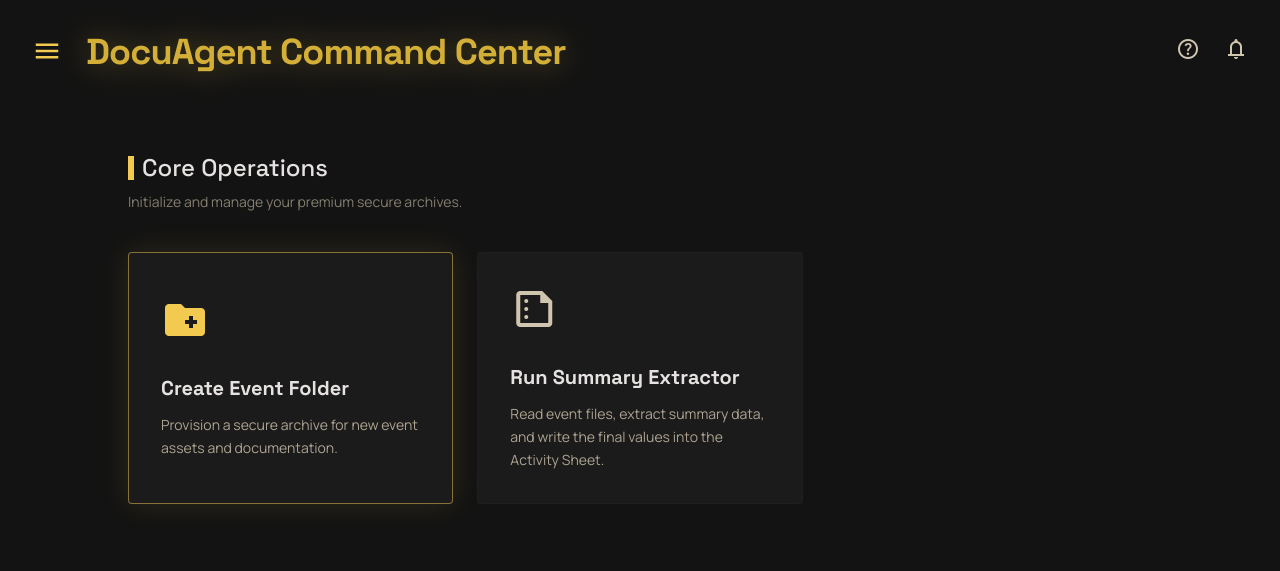
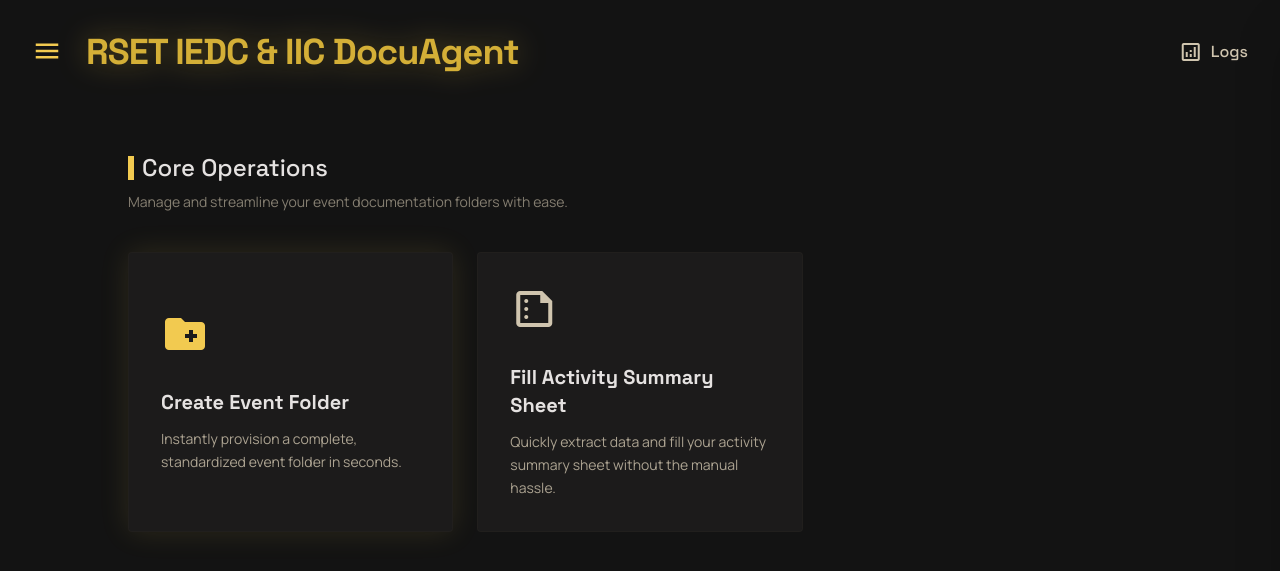
Before and after one commit to aleng13/Docu-Agent-IEDC-IIC, a Flask app: page / in a window 1280 px wide. Shown: the top 571 px of the page. Run offline with Flask 3, Linux system fonts and the light colour scheme; some libraries are stand-ins or nearby versions.

Commit message:
feat: add responsive dashboard UI with Tailwind CSS and main interaction script

```diff
--- a/src/interfaces/static/js/main.js
+++ b/src/interfaces/static/js/main.js
@@ -22,6 +22,12 @@ const summaryResultArea = document.getElementById('summaryResultArea');
 const summaryResultGrid = document.getElementById('summaryResultGrid');
 const summaryRowLabel = document.getElementById('summaryRowLabel');
 const btnCopyLink = document.getElementById('btnCopyLink');
+const btnOpenLogs = document.getElementById('btnOpenLogs');
+const btnCloseLogs = document.getElementById('btnCloseLogs');
+const logsPanel = document.getElementById('logsPanel');
+const globalLogsBody = document.getElementById('globalLogsBody');
+const btnClearGlobalLogs = document.getElementById('btnClearGlobalLogs');
+let globalLogPoll = null;
 
 const toggleMenu = (open) => {
     if (open) {
@@ -67,7 +73,7 @@ function setWorkflow(mode) {
     const createState = mode === 'create';
     const summaryState = mode === 'summary';
 
-    const activeCardClass = ['border-primary/50', 'shadow-[0_0_30px_rgba(242,202,80,0.12)]', 'bg-surface-container-highest'];
+    const activeCardClass = ['shadow-[0_0_30px_rgba(242,202,80,0.12)]', 'bg-surface-container-highest'];
     const inactiveCardClass = ['border-outline-variant/10'];
 
     [workflowCopy.create.card, workflowCopy.summary.card].forEach((card) => {
@@ -328,3 +334,51 @@ function copyToClipboard(e) {
         }
     });
 }
+
+const toggleLogsPanel = (open) => {
+    if (open) {
+        logsPanel.classList.remove('translate-x-full');
+        startGlobalLogPoll();
+    } else {
+        logsPanel.classList.add('translate-x-full');
+        stopGlobalLogPoll();
+    }
+};
+
+const startGlobalLogPoll = () => {
+    if (globalLogPoll) return;
+
+    const fetchGlobalLogs = async () => {
+        try {
+            const res = await fetch('/api/logs');
+            const data = await res.json();
+            if (data.logs) {
+                const lines = data.logs.split('\n');
+                let html = '';
+                lines.forEach(line => {
+                    if (line.trim()) {
+                        html += `<p class="mb-1 border-l-2 border-primary/20 pl-3 py-0.5 hover:bg-white/5 transition-colors">${line}</p>`;
+                    }
+                });
+                globalLogsBody.innerHTML = html;
+                globalLogsBody.scrollTop = globalLogsBody.scrollHeight;
+            }
+        } catch (e) {
+            console.error("Global log poll error", e);
+        }
+    };
+
+    fetchGlobalLogs();
+    globalLogPoll = setInterval(fetchGlobalLogs, 2000);
+};
+
+const stopGlobalLogPoll = () => {
+    if (globalLogPoll) {
+        clearInterval(globalLogPoll);
+        globalLogPoll = null;
+    }
+};
+
+if (btnOpenLogs) btnOpenLogs.addEventListener('click', (e) => { e.preventDefault(); toggleLogsPanel(true); });
+if (btnCloseLogs) btnCloseLogs.addEventListener('click', () => toggleLogsPanel(false));
+if (btnClearGlobalLogs) btnClearGlobalLogs.addEventListener('click', () => { globalLogsBody.innerHTML = ''; });
--- a/src/interfaces/templates/index.html
+++ b/src/interfaces/templates/index.html
@@ -119,14 +119,12 @@
                     <button class="text-primary hover:text-white transition-all transform hover:scale-110 active:scale-95" id="btnOpenMenu">
                         <span class="material-symbols-outlined text-3xl">menu</span>
                     </button>
-                    <h1 class="font-headline font-bold text-3xl md:text-4xl text-[#D4AF37] drop-shadow-[0_0_15px_rgba(212,175,55,0.4)] tracking-tight">DocuAgent Command Center</h1>
+                    <h1 class="font-headline font-bold text-3xl md:text-4xl text-[#D4AF37] drop-shadow-[0_0_15px_rgba(212,175,55,0.4)] tracking-tight">RSET IEDC & IIC DocuAgent</h1>
                 </div>
                 <div class="hidden md:flex items-center gap-6">
-                    <button class="text-on-surface-variant hover:text-primary transition-colors">
-                        <span class="material-symbols-outlined">help_outline</span>
-                    </button>
-                    <button class="text-on-surface-variant hover:text-primary transition-colors">
-                        <span class="material-symbols-outlined">notifications</span>
+                    <button class="flex items-center gap-2 text-on-surface-variant hover:text-primary transition-all group" id="btnOpenLogs">
+                        <span class="material-symbols-outlined group-hover:scale-110 transition-transform">analytics</span>
+                        <span class="font-headline font-medium">Logs</span>
                     </button>
                 </div>
             </header>
@@ -141,7 +139,7 @@
                                     <div class="w-1.5 h-6 bg-primary"></div>
                                     <h3 class="font-headline text-2xl font-medium text-on-surface">Core Operations</h3>
                                 </div>
-                                <p class="text-on-surface-variant text-sm opacity-60">Initialize and manage your premium secure archives.</p>
+                                <p class="text-on-surface-variant text-sm opacity-60">Manage and streamline your event documentation folders with ease.</p>
                             </div>
                         </div>
                         <div class="grid grid-cols-1 md:grid-cols-3 gap-6">
@@ -151,7 +149,7 @@
                                     <span class="material-symbols-outlined material-symbols-filled text-5xl">create_new_folder</span>
                                 </div>
                                 <h4 class="font-headline text-xl font-bold mb-3">Create Event Folder</h4>
-                                <p class="text-on-surface-variant text-sm leading-relaxed opacity-80">Provision a secure archive for new event assets and documentation.</p>
+                                <p class="text-on-surface-variant text-sm leading-relaxed opacity-80">Instantly provision a complete, standardized event folder in seconds.</p>
                                 <div class="absolute top-6 right-6 text-primary opacity-0 group-hover:opacity-100 transition-all transform translate-x-2 group-hover:translate-x-0">
                                     <span class="material-symbols-outlined">arrow_forward</span>
                                 </div>
@@ -161,8 +159,8 @@
                                 <div class="mb-6 text-on-surface-variant group-hover:text-primary group-hover:scale-110 transition-all duration-300">
                                     <span class="material-symbols-outlined text-5xl">summarize</span>
                                 </div>
-                                <h4 class="font-headline text-xl font-bold mb-3">Run Summary Extractor</h4>
-                                <p class="text-on-surface-variant text-sm leading-relaxed opacity-80">Read event files, extract summary data, and write the final values into the Activity Sheet.</p>
+                                <h4 class="font-headline text-xl font-bold mb-3">Fill Activity Summary Sheet</h4>
+                                <p class="text-on-surface-variant text-sm leading-relaxed opacity-80">Quickly extract data and fill your activity summary sheet without the manual hassle.</p>
                                 <div class="absolute top-6 right-6 text-primary opacity-0 group-hover:opacity-100 transition-all transform translate-x-2 group-hover:translate-x-0">
                                     <span class="material-symbols-outlined">arrow_forward</span>
                                 </div>
@@ -282,6 +280,28 @@
         <span class="font-bold tracking-wide text-sm" id="toastText">Link copied to clipboard!</span>
     </div>
 
+    <!-- System Logs Sidebar Panel -->
+    <div class="fixed inset-y-0 right-0 w-full md:w-[450px] bg-surface-container-low/95 glass-menu z-[60] transform translate-x-full transition-transform duration-500 ease-in-out border-l border-primary/10 shadow-2xl flex flex-col" id="logsPanel">
+        <div class="flex flex-col h-full">
+            <div class="p-8 border-b border-outline-variant/10 flex items-center justify-between">
+                <div>
+                    <h3 class="font-headline text-xl font-bold text-primary">System Logs</h3>
+                    <p class="text-[10px] text-on-surface-variant uppercase tracking-widest opacity-60">Global Bot Activity</p>
+                </div>
+                <button class="text-on-surface-variant hover:text-white transition-colors" id="btnCloseLogs">
+                    <span class="material-symbols-outlined text-2xl">close</span>
+                </button>
+            </div>
+            <div class="flex-1 p-6 font-mono text-xs overflow-y-auto terminal-scroll bg-black/40 text-primary/70 leading-relaxed" id="globalLogsBody">
+                <p class="italic opacity-40">Connecting to encrypted terminal...</p>
+            </div>
+            <div class="p-4 bg-surface-container-high/50 border-t border-outline-variant/10 flex items-center justify-between gap-4">
+                <span class="text-[9px] font-bold text-on-surface-variant uppercase tracking-widest">Live Sync: Active</span>
+                <button class="text-[9px] font-bold text-primary hover:underline uppercase tracking-widest" id="btnClearGlobalLogs">Clear View</button>
+            </div>
+        </div>
+    </div>
+
     <script src="{{ url_for('static', filename='js/main.js') }}"></script>
 </body>
 </html>
```
Also changed, not shown: 1 other file.
